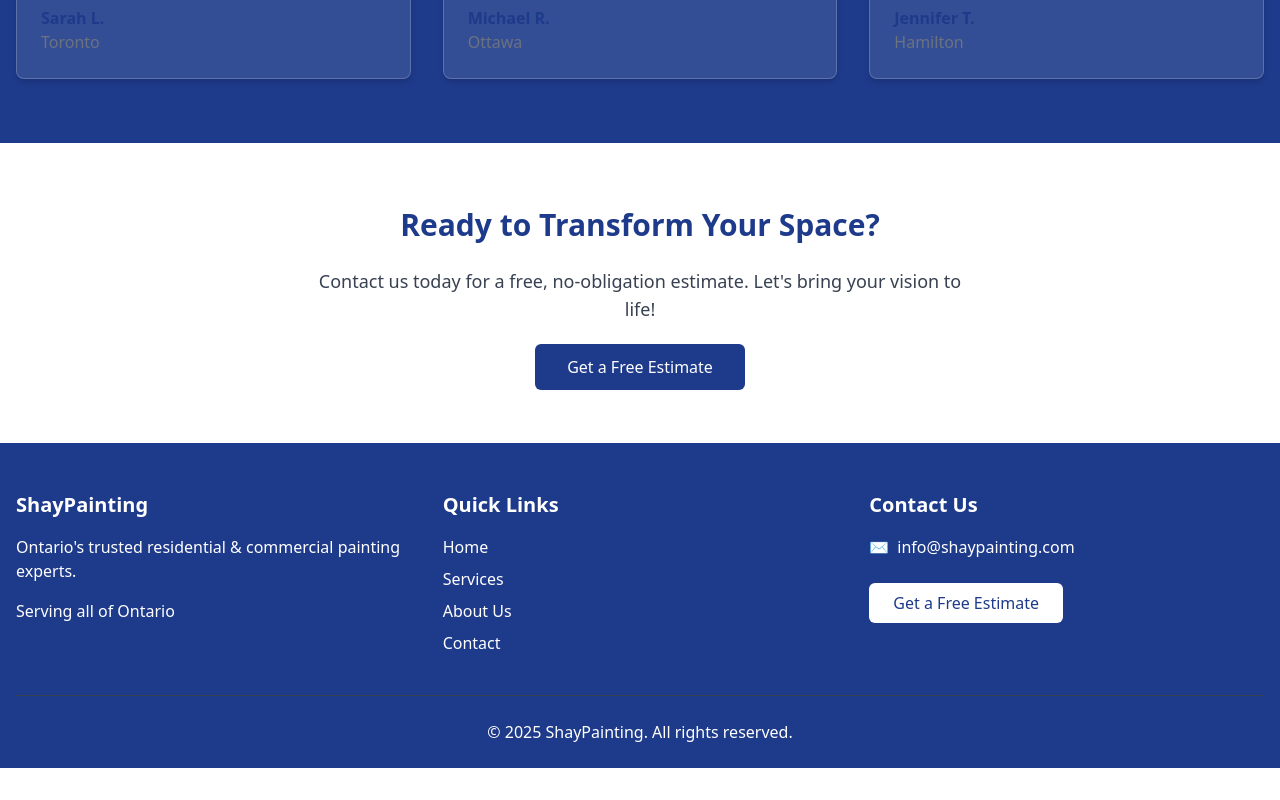
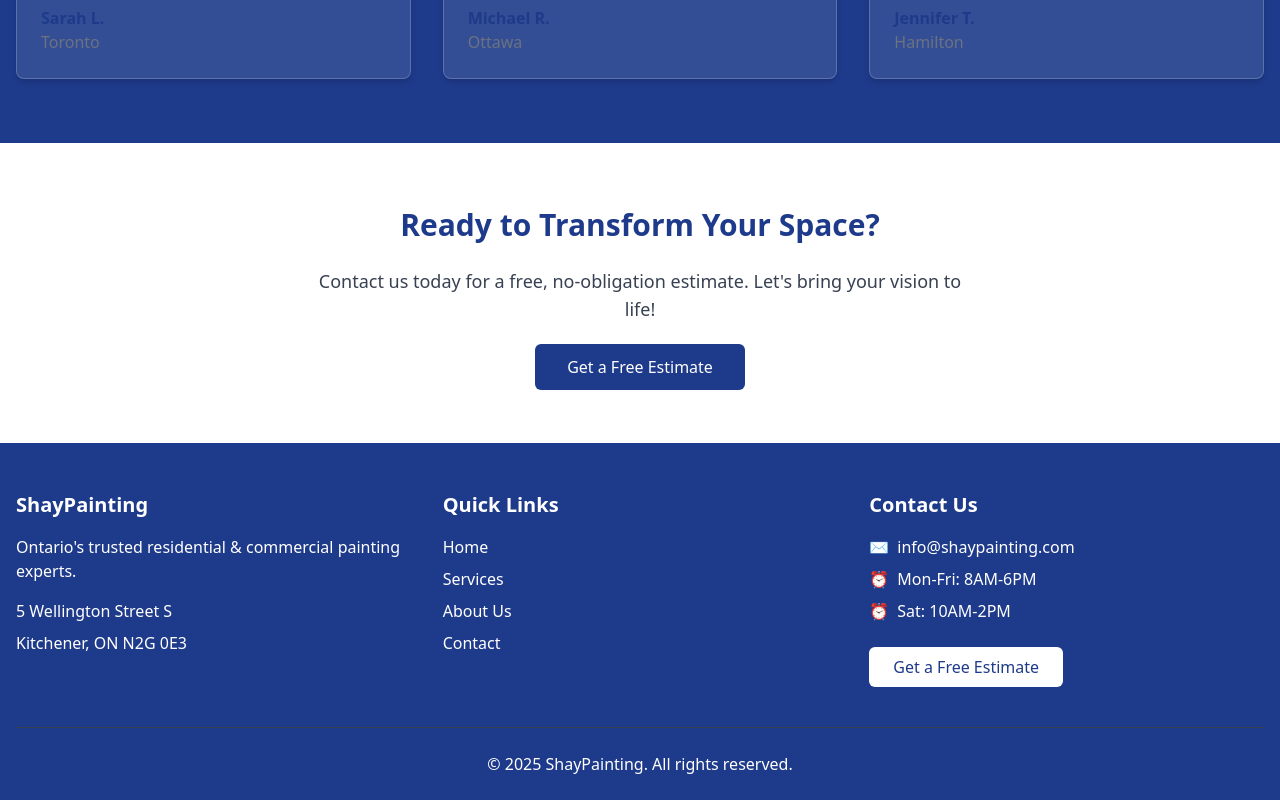
Before and after one commit to POZ-SITE/shaypainting-ontario-canvas, a React (Vite) app: page / in a window 1280 px wide. Shown: the part 2103-2903 px from the top of the page. Before the commit the page ends 2871 px from the top, so only its background shows below. Built offline with nearby package versions, Linux system fonts and the light colour scheme.

Commit message:
Add business hours and address
Update contact page with business hours and address.

```diff
--- a/src/components/Footer.tsx
+++ b/src/components/Footer.tsx
@@ -14,8 +14,11 @@ const Footer = () => {
             <p className="mb-4">
               Ontario's trusted residential & commercial painting experts.
             </p>
+            <p className="mb-2">
+              5 Wellington Street S
+            </p>
             <p>
-              Serving all of Ontario
+              Kitchener, ON N2G 0E3
             </p>
           </div>
 
@@ -53,7 +56,15 @@ const Footer = () => {
                 info@shaypainting.com
               </a>
             </p>
-            <Link to="/contact" className="inline-block mt-4 bg-white text-shay-blue px-6 py-2 rounded-md hover:bg-opacity-90 transition-all">
+            <p className="mb-2">
+              <span className="inline-block mr-2">⏰</span>
+              Mon-Fri: 8AM-6PM
+            </p>
+            <p className="mb-4">
+              <span className="inline-block mr-2">⏰</span>
+              Sat: 10AM-2PM
+            </p>
+            <Link to="/contact" className="inline-block mt-2 bg-white text-shay-blue px-6 py-2 rounded-md hover:bg-opacity-90 transition-all">
               Get a Free Estimate
             </Link>
           </div>
--- a/src/pages/Contact.tsx
+++ b/src/pages/Contact.tsx
@@ -41,8 +41,9 @@ const Contact = () => {
                     </svg>
                   </div>
                   <div>
-                    <h4 className="font-semibold text-gray-700">Our Service Area</h4>
-                    <p className="mt-1 text-gray-600">Serving all of Ontario</p>
+                    <h4 className="font-semibold text-gray-700">Our Address</h4>
+                    <p className="mt-1 text-gray-600">5 Wellington Street S</p>
+                    <p className="text-gray-600">Kitchener, ON N2G 0E3</p>
                   </div>
                 </div>
 
@@ -69,7 +70,7 @@ const Contact = () => {
                   <div>
                     <h4 className="font-semibold text-gray-700">Business Hours</h4>
                     <p className="mt-1 text-gray-600">Monday - Friday: 8:00 AM - 6:00 PM</p>
-                    <p className="text-gray-600">Saturday: 9:00 AM - 4:00 PM</p>
+                    <p className="text-gray-600">Saturday: 10:00 AM - 2:00 PM</p>
                     <p className="text-gray-600">Sunday: Closed</p>
                   </div>
                 </div>
@@ -105,7 +106,7 @@ const Contact = () => {
           <h2 className="text-3xl font-bold mb-8 text-center text-shay-blue">Find Us</h2>
           <div className="rounded-lg overflow-hidden shadow-lg">
             <iframe
-              src="https://www.google.com/maps/embed?pb=!1m18!1m12!1m3!1d5757286.259218279!2d-85.41506676175582!3d46.57075886341793!2m3!1f0!2f0!3f0!3m2!1i1024!2i768!4f13.1!3m3!1m2!1s0x4cce05b25f5113af%3A0x70f8425629621e09!2sOntario%2C%20Canada!5e0!3m2!1sen!2sus!4v1715841665697!5m2!1sen!2sus"
+              src="https://www.google.com/maps/embed?pb=!1m18!1m12!1m3!1d2895.570548654352!2d-80.49573502402908!3d43.44968166605935!2m3!1f0!2f0!3f0!3m2!1i1024!2i768!4f13.1!3m3!1m2!1s0x882bf4f35dcd9e3b%3A0x908774edd00245dc!2s5%20Wellington%20St%20S%2C%20Kitchener%2C%20ON%20N2G%200E3%2C%20Canada!5e0!3m2!1sen!2sus!4v1716440684972!5m2!1sen!2sus"
               width="100%"
               height="450"
               style={{border:0}}
```
